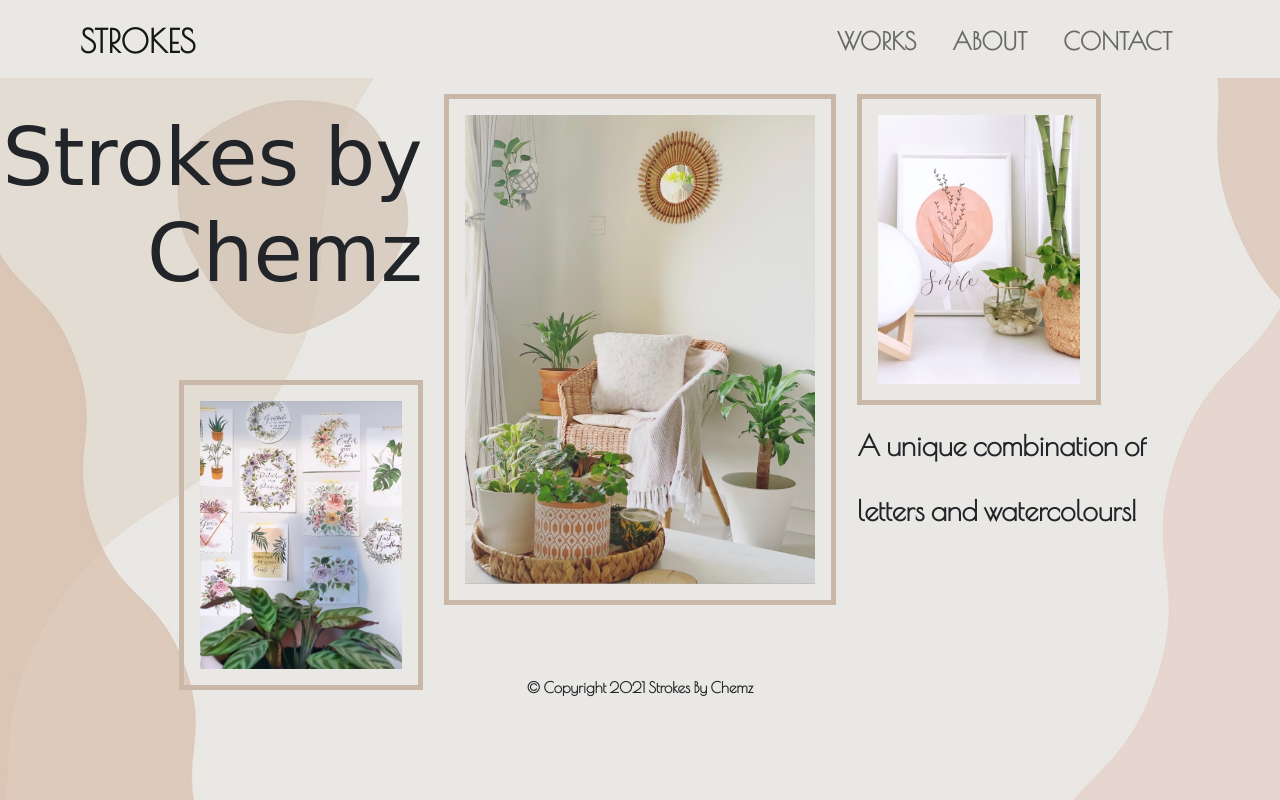
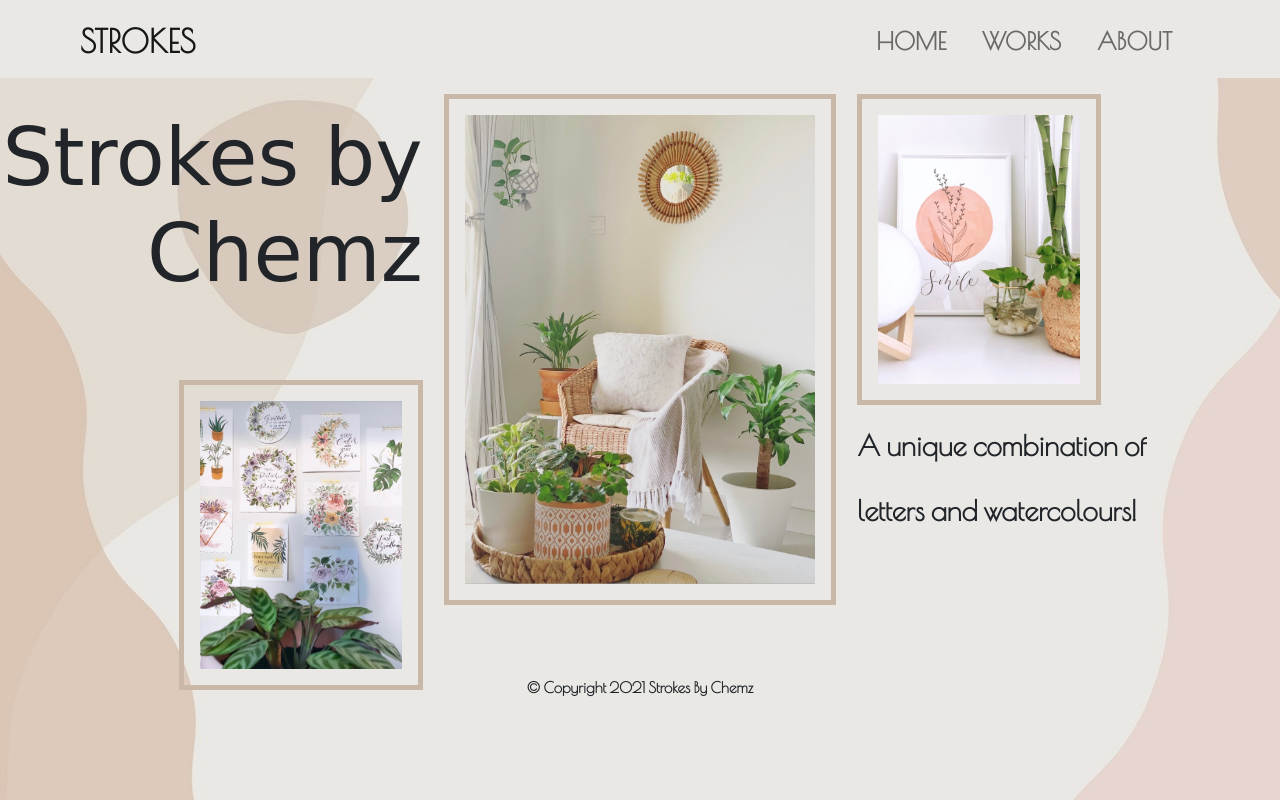
Before and after one commit to strokesByChemz/web, a plain HTML site: page index.html in a window 1280 px wide. Drawn offline with nearby package versions, Linux system fonts and the light colour scheme; a web font is replaced by a local one.

Commit message:
Update navbar

```diff
--- a/index.html
+++ b/index.html
@@ -31,13 +31,13 @@
         <div class="collapse navbar-collapse" id="navbarContent">
             <ul class="navbar-nav ml-auto">
                 <li class="nav-item">
+                    <a class="nav-link" href="index.html.html">HOME</a>
+                </li>
+                <li class="nav-item">
                     <a class="nav-link" href="works.html">WORKS</a>
                 </li>
                 <li class="nav-item">
                     <a class="nav-link" href="about.html">ABOUT</a>
-                </li>
-                <li class="nav-item">
-                    <a class="nav-link" href="about.html">CONTACT</a>
                 </li>
             </ul>
         </div>
```
